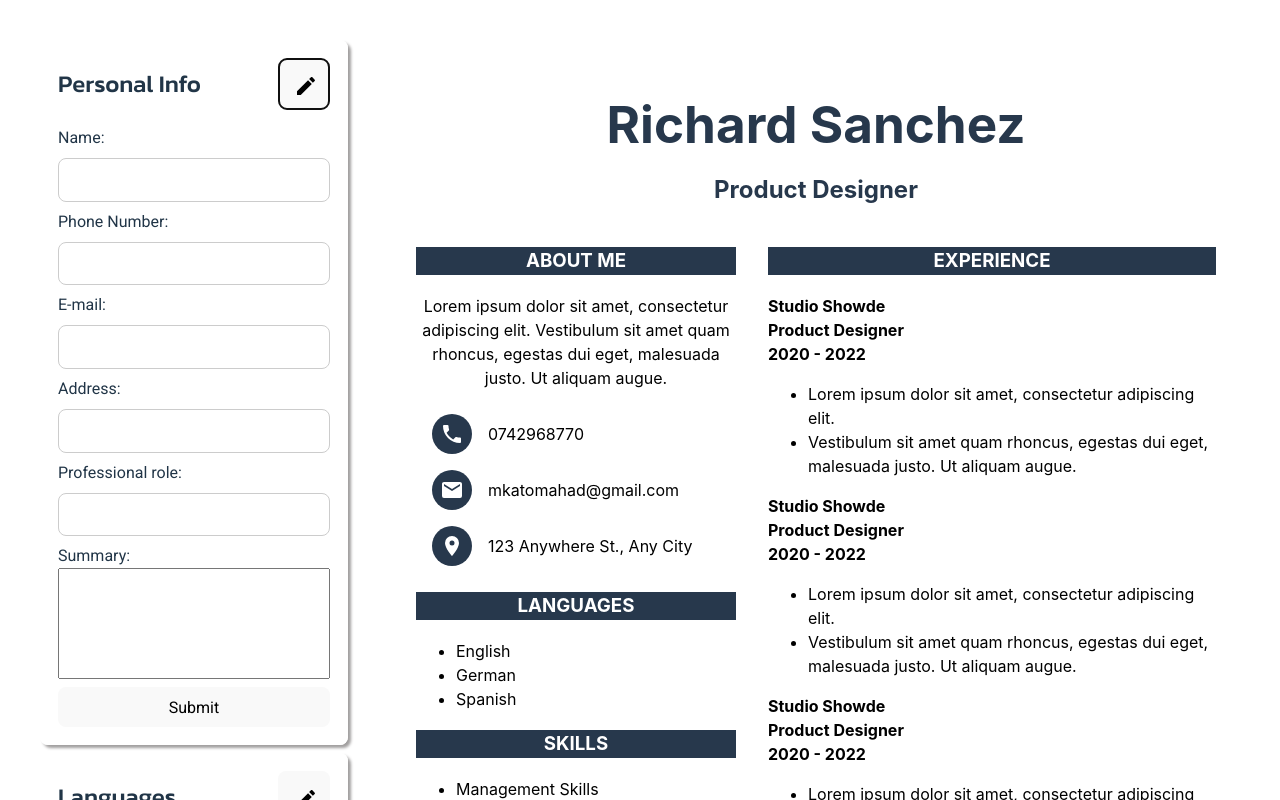
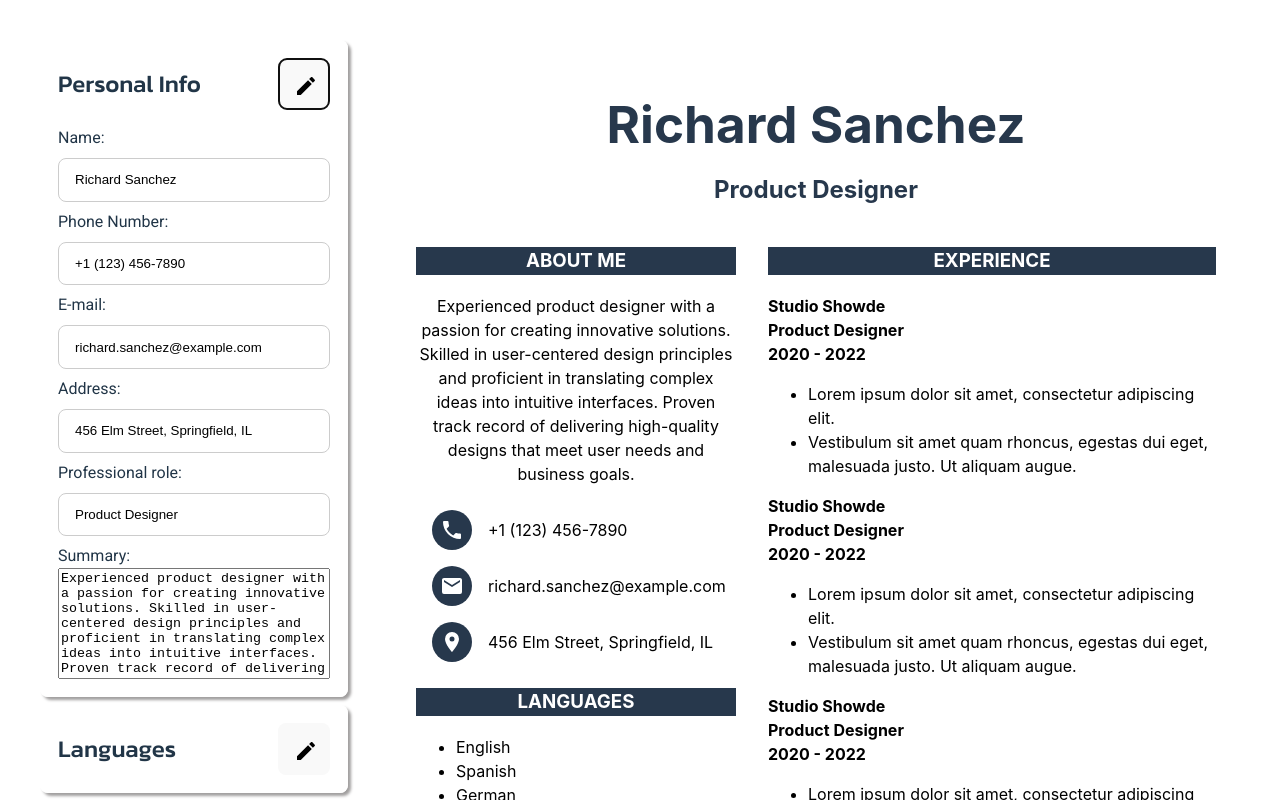
Before and after one commit to mnmkato/CV, a React (Vite) app in the folder cv-builder/: page / in a window 1280 px wide. Both pictures are taken after a click on the button 304 px from the left and 84 px from the top of the page. Shown: the top 800 px of the page. Built offline with nearby package versions, Linux system fonts and the light colour scheme.

Commit message:
updated personl info data

```diff
--- a/cv-builder/src/App.jsx
+++ b/cv-builder/src/App.jsx
@@ -6,20 +6,30 @@ import CvPreview from './components/CvPreview'
 import Section from './components/Section'
 import ListItemInfo from './components/ListItemInfo'
 import "./App.css"
+import {personal} from './data.js'
+function App() {
+ const [sharedData,setSharedData]=useState(personal)
 
-function App() {
+ const handleDataChange = (key,value) =>{
+  setSharedData(
+    prevState => ({
+      ...prevState,
+      [key]: value
+    })
+  );
+ }
 
   return (
     <>
       <div className="container">
       <div>
-        <Section name={"Personal Info"} body={<PersonalInfo />} />
+      <Section name={"Personal Info"} body={<PersonalInfo sharedData={sharedData} onDataChange={handleDataChange} />} />
         <Section name={"Languages"} body={<ListItemInfo />} />
         <Section name={"Skills"} body={<ListItemInfo />} />
         <Section name={"Education Info"} body={<EducationInfo />} />
         <Section name={"Experience Info"} body={<ExperienceInfo/>} />
       </div>
-      <CvPreview />
+      <CvPreview  sharedData={sharedData}/>
       </div>
     </>
   )
--- a/cv-builder/src/components/CvPreview.jsx
+++ b/cv-builder/src/components/CvPreview.jsx
@@ -1,56 +1,56 @@
 import "../styles/CvPreview.css"
-import {personal, education, experience} from "../data.js"
+import {education, experience} from "../data.js"
 import Icon from '@mdi/react';
 import { mdiPhone,mdiEmail,mdiMapMarker } from '@mdi/js';
 
-export default function CvPreview() {
+export default function CvPreview({sharedData}) {
 
     return(
     <div className="preview-container">
     <div className="cv-heading">
-        <h1>{personal.name}</h1>
-        <h2>{personal.role}</h2>
+        <h1>{sharedData.name}</h1>
+        <h2>{sharedData.role}</h2>
     </div>
     <div className="cv-content">
         <div className="personal-unit">
             <h3 className="unit-heading">ABOUT ME</h3>
-            <p className="summary-text">{personal.summary}</p>
+            <p className="summary-text">{sharedData.summary}</p>
             <div className="contact-info">
                 <div className="icon">
                 <Icon path={mdiPhone} size={1} />
                 </div>
-                <p>{personal.phone}</p>
+                <p>{sharedData.phone}</p>
                 </div>
             <div className="contact-info">
                 <div className="icon">
                 <Icon path={mdiEmail} size={1} />
                 </div>
-                <p>{personal.email}</p>
+                <p>{sharedData.email}</p>
             </div>
             <div className="contact-info">
                 <div className="icon">
                 <Icon path={mdiMapMarker} size={1} />
                 </div>
-                <p>{personal.address}</p>
+                <p>{sharedData.address}</p>
             </div>
             <h3 className="unit-heading">LANGUAGES</h3>
             <ul>
-                {personal.languages.map(item=>{return <li>{item}</li>})}
+                {sharedData.languages.map(language=>{return <li key={sharedData.languages.indexOf(language)}>{language}</li>})}
             </ul>
             <h3 className="unit-heading">SKILLS</h3>
             <ul>
-                {personal.skills.map(item=>{return <li>{item}</li>})}
+                {sharedData.skills.map(skill=>{return <li key={sharedData.skills.indexOf(skill)}>{skill}</li>})}
             </ul>
         </div>
         <div className="experience-unit">
             <h3 className="unit-heading">EXPERIENCE</h3>
             {experience.map(item=>{return (
-            <div className="unit-item">
+            <div className="unit-item" key={experience.indexOf(item)}>
             <p className="main-text">{item.company}</p>
             <p className="main-text">{item.role}</p>
             <p className="main-text">{item.startDate} - {item.endDate}</p>
             <ul>
-            {item.responsiblities.map(item=>{return <li>{item}</li>})}
+            {item.responsiblities.map(responsiblity=>{return <li key={item.responsiblities.indexOf(responsiblity)}>{responsiblity}</li>})}
             </ul>
             </div>
             )
@@ -59,7 +59,7 @@ export default function CvPreview() {
         <div className="education-unit">
             <h3 className="unit-heading">EDUCATION</h3>
             {education.map(item=>{return (
-            <div className="unit-item">
+            <div className="unit-item" key ={education.indexOf(item)}>
             <p className="main-text">{item.name}</p>
             <p>{item.award}</p>
             <p>{item.startDate} - {item.endDate}</p>
--- a/cv-builder/src/components/PersonalInfo.jsx
+++ b/cv-builder/src/components/PersonalInfo.jsx
@@ -1,31 +1,31 @@
 import "../styles/sections.css"
+import react, {useEffect, useState} from 'react'
 
-export default function PersonalInfo(){
+export default function PersonalInfo({sharedData , onDataChange }){
 
-    function submitForm(params) {
-
+    const handleInput = (e)=>{
+        const { name, value } = e.target;
+        onDataChange(name, value)
     }
 return(
     <>
     <label htmlFor="nameInput">Name:</label>
-    <input type="text" id="nameInput" />
+    <input type="text" id="nameInput" name={'name'} value={sharedData.name} onChange={handleInput} />
 
     <label htmlFor="phoneInput">Phone Number:</label>
-    <input type="tel" id="phoneInput" />
+    <input type="tel" id="phoneInput"  name={'phone'} value={sharedData.phone} onChange={handleInput}  />
 
     <label htmlFor="emailInput">E-mail:</label>
-    <input type="email" id="emailInput" />
+    <input type="email" id="emailInput" name={'email'} value={sharedData.email} onChange={handleInput}  />
 
     <label htmlFor="placeInput">Address:</label>
-    <input type="text" id="placeInput" />
+    <input type="text" id="placeInput" name={'address'} value={sharedData.address} onChange={handleInput}  />
 
     <label htmlFor="roleInput">Professional role:</label>
-    <input type="text" id="roleInput" />
+    <input type="text" id="roleInput" name={'role'} value={sharedData.role} onChange={handleInput}  />
 
     <label htmlFor="summaryInput">Summary:</label>
-    <textarea rows="7" id="summaryInput" />
-
-    <button className="submit-btn" onClick={submitForm}>Submit</button>
+    <textarea rows="7" id="summaryInput" name={'summary'} value={sharedData.summary} onChange={handleInput}  />
     </>
     )
 }
--- a/cv-builder/src/data.js
+++ b/cv-builder/src/data.js
@@ -1,12 +1,12 @@
 export const personal = {
-    name:"Richard Sanchez",
-    email:"mkatomahad@gmail.com",
-    phone:"0742968770",
-    address:"123 Anywhere St., Any City",
-    role:"Product Designer",
-    summary:"Lorem ipsum dolor sit amet, consectetur adipiscing elit. Vestibulum sit amet quam rhoncus, egestas dui eget, malesuada justo. Ut aliquam augue.",
-    languages:["English", "German", "Spanish"],
-    skills:["Management Skills", "Creativity", "Digital Marketing", "Negotiation", "Critical Thinking", 'Leadership']
+    name: "Richard Sanchez",
+    email: "richard.sanchez@example.com",
+    phone: "+1 (123) 456-7890",
+    address: "456 Elm Street, Springfield, IL",
+    role: "Product Designer",
+    summary: "Experienced product designer with a passion for creating innovative solutions. Skilled in user-centered design principles and proficient in translating complex ideas into intuitive interfaces. Proven track record of delivering high-quality designs that meet user needs and business goals.",
+    languages: ["English", "Spanish", "German"],
+    skills: ["User Interface Design", "Prototyping", "Wireframing", "Usability Testing", "Adobe Creative Suite", "Sketch", "Figma"]
 }
 export const education = [
     {
```
